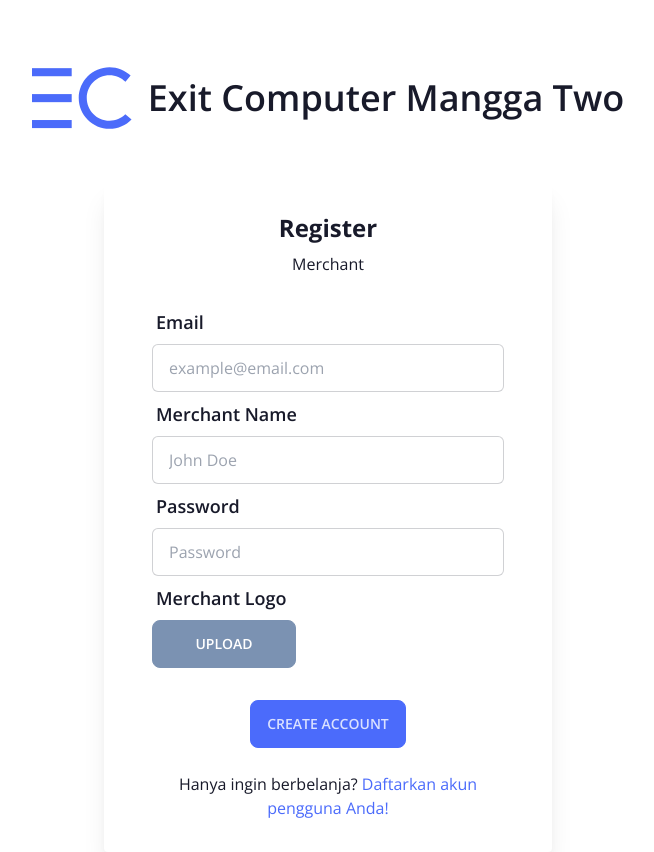
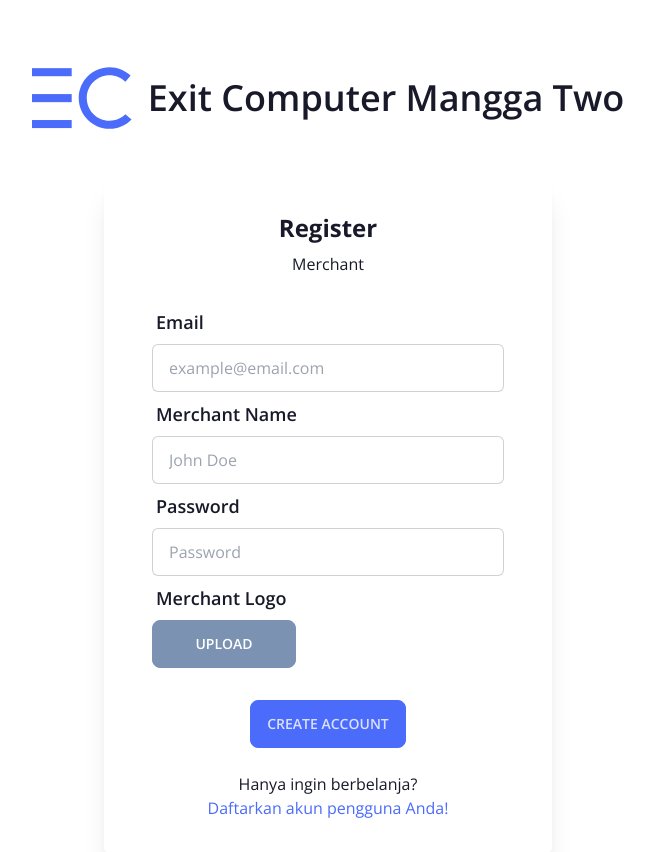
Before and after one commit to LAW-5/frontend, a Next.js app: page /register-merchant in a window 1280 px wide. Shown: the whole page, without its empty margins (312-966 px from the left). Built offline with nearby package versions, Linux system fonts and the light colour scheme.

Commit message:
chore: fix typography

```diff
--- a/pages/register-merchant.js
+++ b/pages/register-merchant.js
@@ -81,7 +81,7 @@ const Register = () => {
               </button>
             </form>
             <div className="text-center mt-4">
-              Hanya ingin berbelanja?{" "}
+              <p>Hanya ingin berbelanja?</p>
               <Link href="/register">
                 <span className="text-primary cursor-pointer hover:text-primary-focus">
                   Daftarkan akun pengguna Anda!
```
